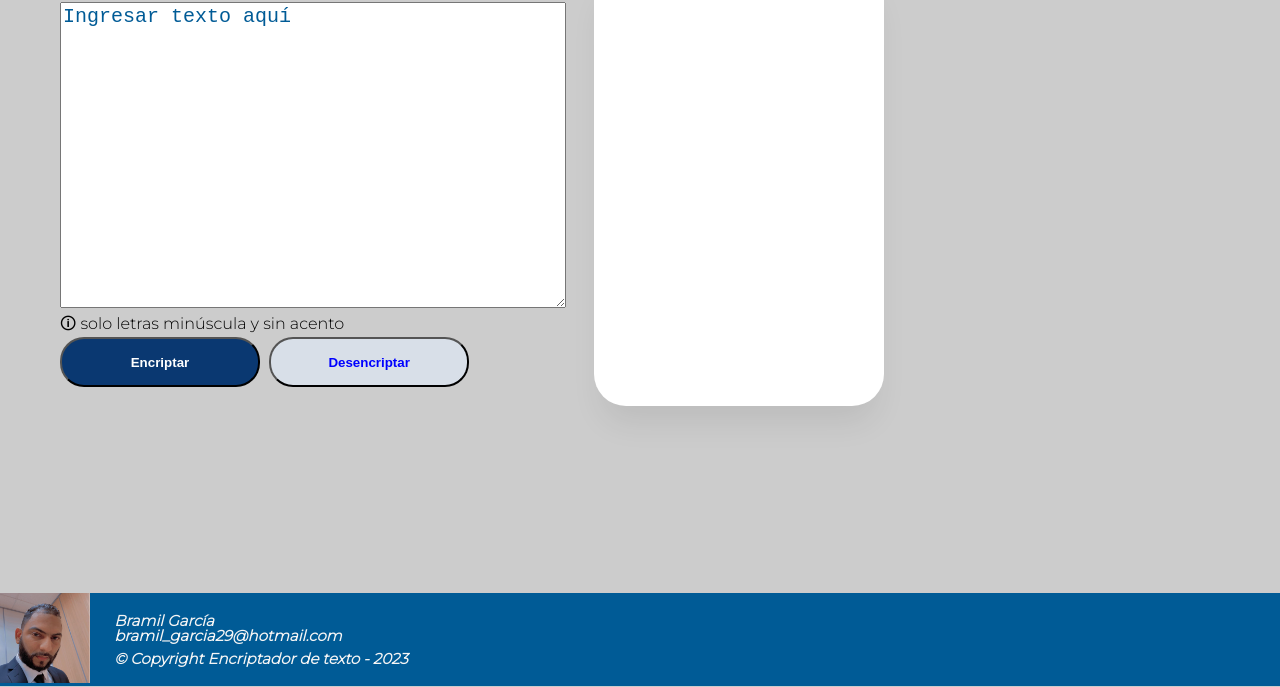
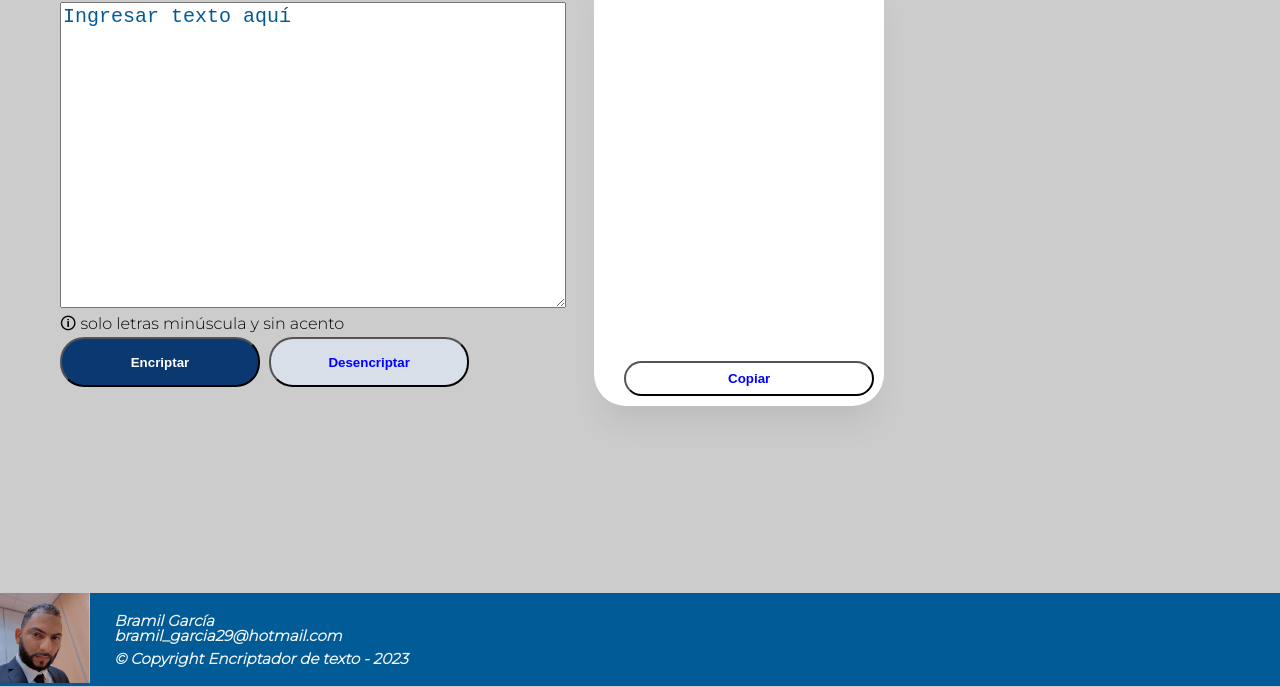
Before and after one commit to bramil29/AluraLatam, a plain HTML site: page index.html in a window 1280 px wide. Both pictures are taken after a click on the button "Encriptar". Shown: the part 114-801 px from the top of the page. Drawn offline with Linux system fonts and the light colour scheme.

Commit message:
adding copy button

```diff
--- a/css/style.css
+++ b/css/style.css
@@ -159,6 +159,20 @@ body {
 }
 
 
+#copyButton {
+    position: absolute;
+    bottom: 0px;
+    display: none;
+    width: 250px;
+    height: 35px;
+    border-radius: 24px;
+    background: white;
+    margin: 10px;
+    color: blue;
+    font-weight: bold;
+}
+
+
 
 footer {
 
--- a/index.html
+++ b/index.html
@@ -30,7 +30,6 @@
 
         }
 
-
         function encryptFunction() {
             var textoEncriptado = "";
             var textarea = document.getElementsByClassName("input-text")[0];
@@ -60,6 +59,7 @@
             document.getElementById("defaultImage").children[1].style.display = "none";
             document.getElementById("defaultImage").children[2].style.display = "none";
             document.getElementById("defaultImage").children[3].style.display = "none";
+            document.getElementById("copyButton").style.display = "block";
             document.getElementById("showMsg").style.display = "block";
             document.getElementById("showMsg").innerHTML = textoEncriptado;
             textarea.value = "";
@@ -98,6 +98,22 @@
             document.getElementById("showMsg").style.display = "block";
             document.getElementById("showMsg").innerHTML = textToDesencryp;
 
+        }
+
+
+        async function copyFunction() {
+            try {
+                var textarea = document.getElementsByClassName("input-text")[0];
+                // Get the text field
+                var copyText = document.getElementById("showMsg").innerHTML;
+
+                await navigator.clipboard.writeText(copyText);
+                //console.log('Content copied to clipboard');
+                /* Resolved - text copied to clipboard successfully */
+            } catch (err) {
+                //console.error('Failed to copy: ', err);
+                /* Rejected - text failed to copy to the clipboard */
+            }
         }
     </script>
 
@@ -143,6 +159,9 @@
                     <li>
                         <h3>Ingresa el texto que deseas encriptar o descentriptar</h3>
                     </li>
+                    <li>
+                        <button onclick="copyFunction()" id="copyButton">Copiar</button>
+                    </li>
                 </ul>
             </div>
 
```
